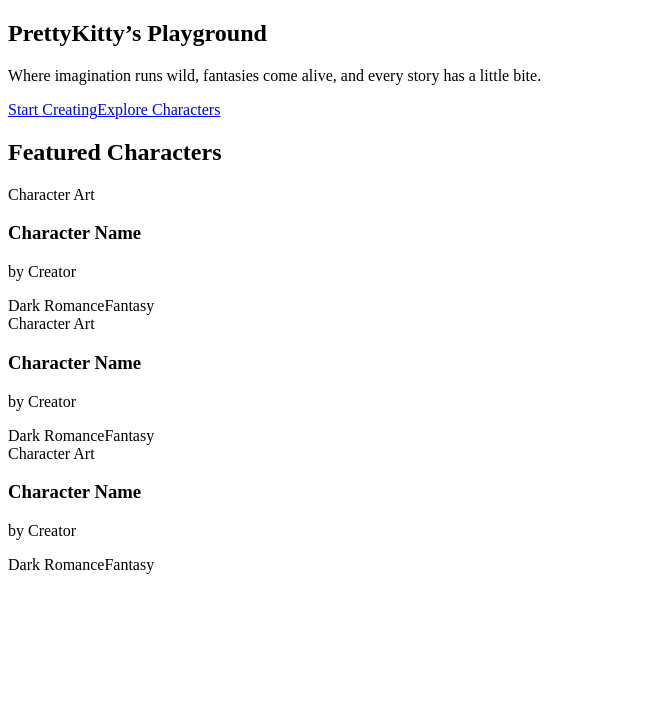
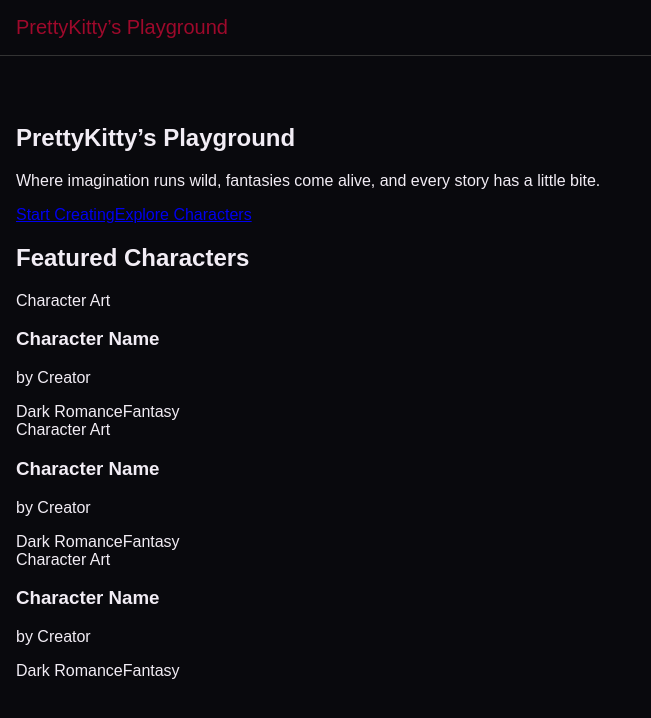
Before and after one commit to PrettyKitty2015/Prettykittys-playfround-v2, a Next.js app: page / in a window 1280 px wide. Shown: the top 718 px of the page, without its empty margins (0-651 px from the left). Built offline with nearby package versions, Linux system fonts and the light colour scheme.

Commit message:
Enhance layout styles with font and margin adjustments
Added font family and adjusted nav margin in layout.

```diff
--- /dev/null
+++ b/app/layout.tsx
@@ -0,0 +1,21 @@
+export const metadata = {
+  title: "PrettyKitty’s Playground",
+  description: "Where imagination runs wild",
+}
+
+export default function RootLayout({ children }: { children: React.ReactNode }) {
+  return (
+    <html lang="en">
+      <body style={{ backgroundColor: '#09090D', color: '#F2EDF5', margin: 0, fontFamily: 'sans-serif' }}>
+        <nav style={{ padding: '1rem', borderBottom: '1px solid #333', marginBottom: '2rem' }}>
+          <a href="/" style={{ color: '#9E092B', fontSize: '1.25rem', textDecoration: 'none' }}>
+            PrettyKitty’s Playground
+          </a>
+        </nav>
+        <main style={{ padding: '1rem' }}>
+          {children}
+        </main>
+      </body>
+    </html>
+  )
+}
```
